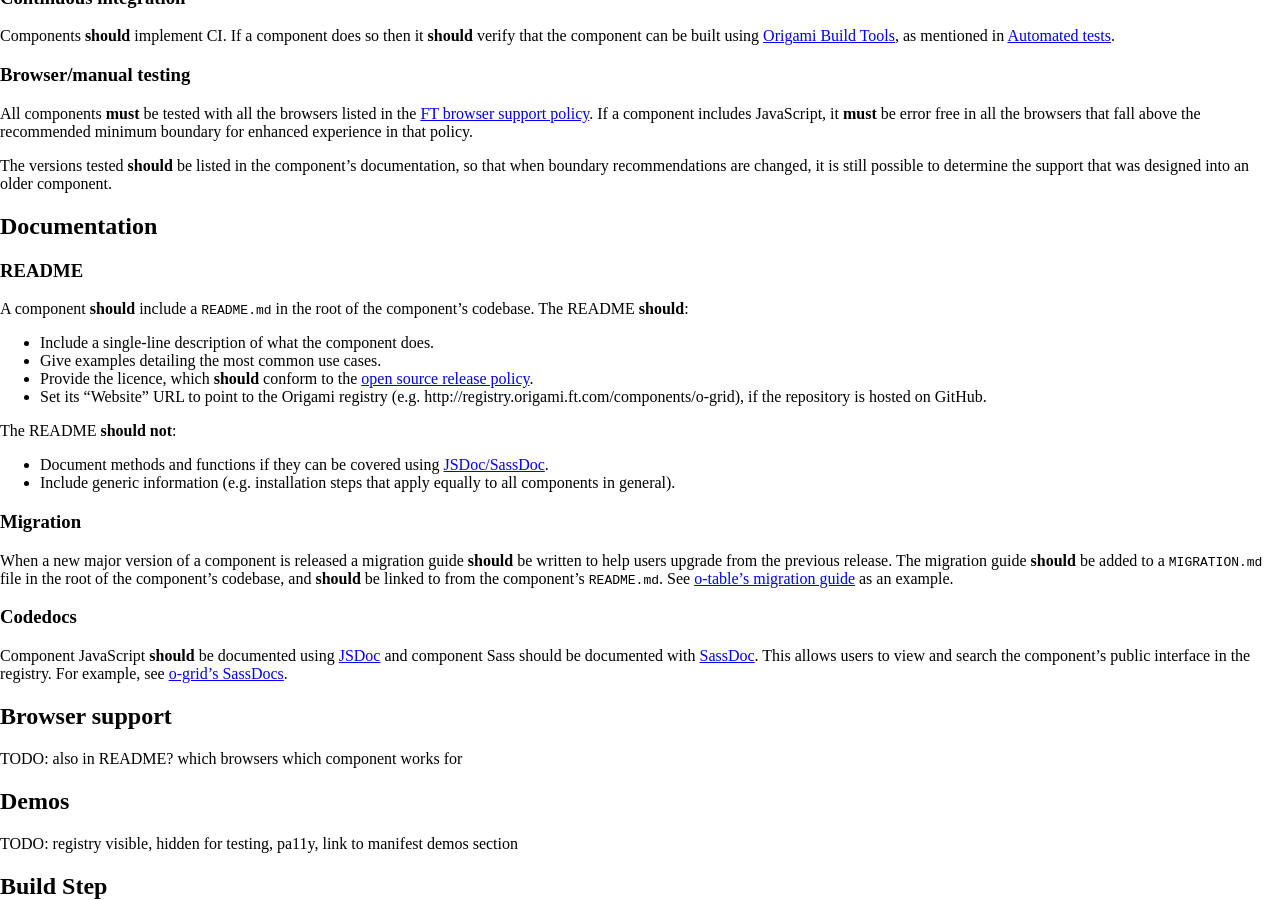
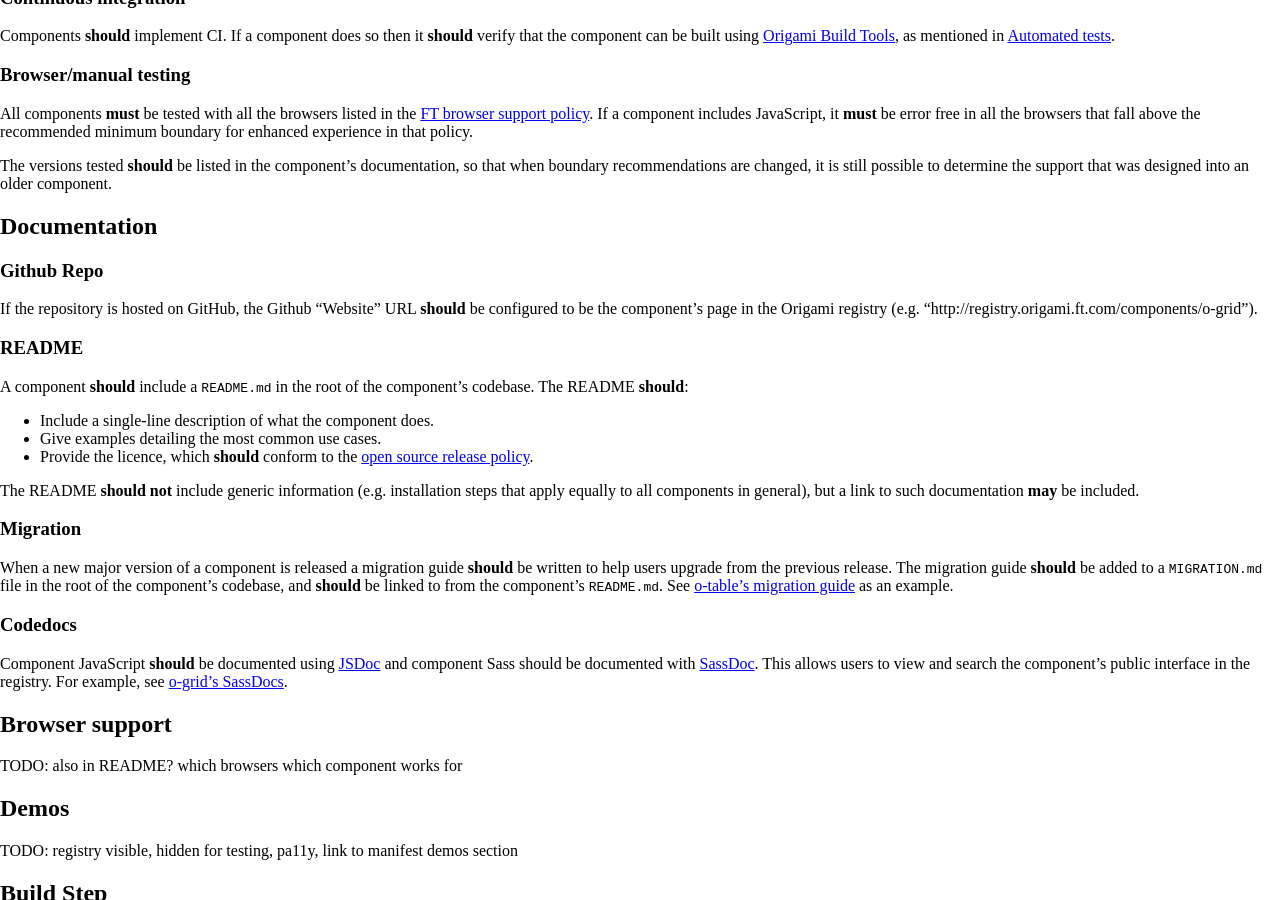
Before and after one commit to Financial-Times/origami-website, a Jekyll site: the page built from _specification-v1/components.md, in a window 1280 px wide and 900 px high, scrolled down 4166 px. Built offline with Jekyll 4.4.1, drawn with Linux system fonts in a browser that asks for light colours; a style sheet for code colours, icons or effects is not loaded.

Commit message:
Address feedbacl

```diff
--- a/_specification-v1/components.md
+++ b/_specification-v1/components.md
@@ -232,17 +232,18 @@ The versions tested **should** be listed in the component’s documentation, so
 
 ## Documentation
 
+### Github Repo
+
+If the repository is hosted on GitHub, the Github “Website” URL **should** be configured to be the component's page in the Origami registry (e.g. "http://registry.origami.ft.com/components/o-grid").
+
 ### README
 
 A component **should** include a `README.md` in the root of the component's codebase. The README **should**:
 - Include a single-line description of what the component does.
 - Give examples detailing the most common use cases.
 - Provide the licence, which **should** conform to the [open source release policy](https://docs.google.com/document/d/1pI-qI3BrO5edFYdHcoDCH9wVbfbFvroclxSEtkXwpCw).
-- Set its “Website” URL to point to the Origami registry (e.g. http://registry.origami.ft.com/components/o-grid), if the repository is hosted on GitHub.
 
-The README **should not**:
-- Document methods and functions if they can be covered using [JSDoc/SassDoc](#codedocs).
-- Include generic information (e.g. installation steps that apply equally to all components in general).
+The README **should not** include generic information (e.g. installation steps that apply equally to all components in general), but a link to such documentation **may** be included.
 
 ### Migration
 
```
